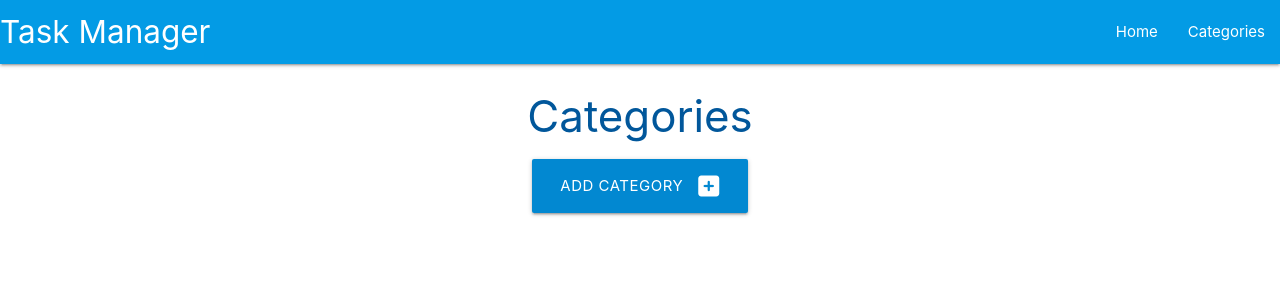
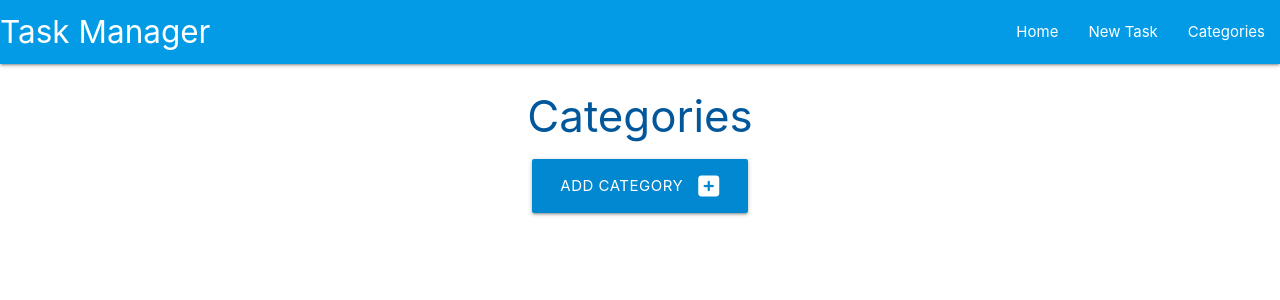
Before and after one commit to mariaciceri/database-walkthrough, a Flask app: page /categories in a window 1280 px wide. Shown: the top 300 px of the page. Run offline with Flask 3, Linux system fonts and the light colour scheme; some libraries are stand-ins or nearby versions.

Commit message:
Add new task page to navbar

```diff
--- a/taskmanager/templates/base.html
+++ b/taskmanager/templates/base.html
@@ -19,6 +19,7 @@
                 <a href="#" data-target="mobile-demo" class="sidenav-trigger"><i class="fas fa-bars"></i></a>
                 <ul class="right hide-on-med-and-down">
                     <li><a href="{{ url_for('home') }}">Home</a></li>
+                    <li><a href="{{ url_for('add_task') }}">New Task</a></li>
                     <li><a href="{{ url_for('categories') }}">Categories</a></li>
                 </ul>
             </div>
@@ -27,6 +28,7 @@
         <!-- mobile sidenavbar -->
         <ul class="sidenav" id="mobile-demo">
             <li><a href="{{ url_for('home') }}">Home</a></li>
+            <li><a href="{{ url_for('add_task') }}">New Task</a></li>
             <li><a href="{{ url_for('categories') }}">Categories</a></li>
         </ul>
     </header>
```
